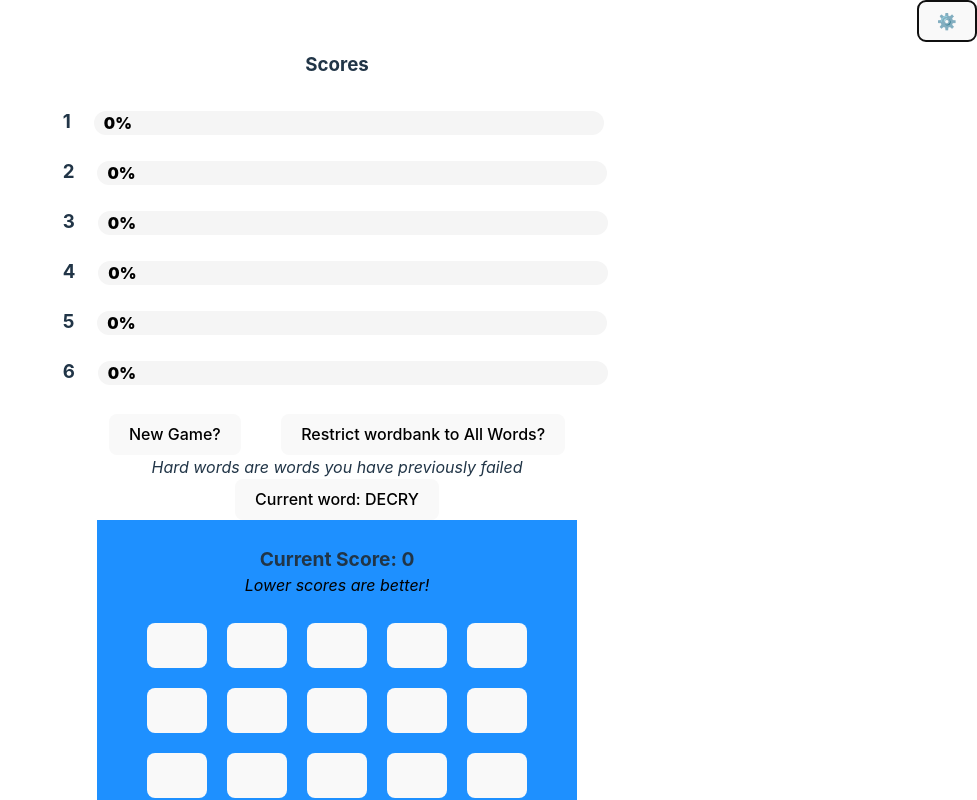
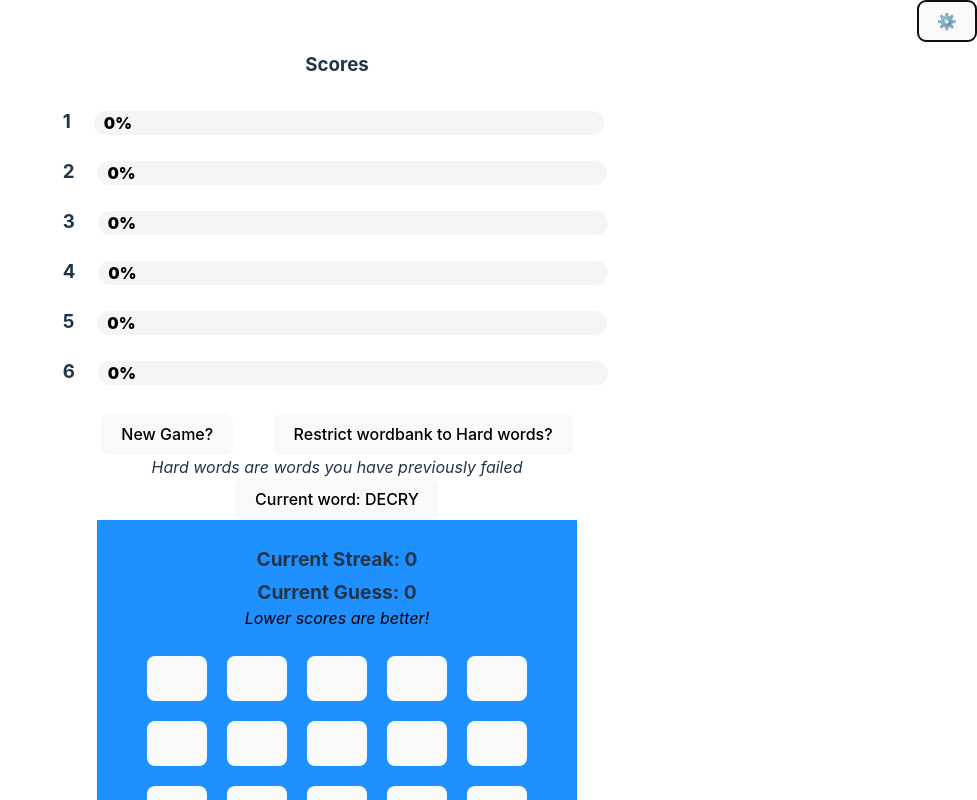
Before and after one commit to Haider-Al-Hajjar/Wordle-Project, a React (Vite) app: page /Game in a window 1280 px wide. Both pictures are taken after a click on the button "⚙️". Shown: the top 800 px of the page, without its empty margins (303-1280 px from the left). Built offline with nearby package versions, Linux system fonts and the light colour scheme.

Commit message:
OKAY SO THE HARD WORDS THING WORKS AND ALSO THE SCORE TRACKER MAYBE ADD A STREAK TRACKER ALSO??

```diff
--- a/Components/GameOptions.jsx
+++ b/Components/GameOptions.jsx
@@ -63,11 +63,11 @@ function GameOptions(props) {
                     )
                 }) : null}
             </p>
-            <button onClick={() => { props.newGame() }} style={{ marginRight: 40 }}>
+            <button onClick={() => { props.newGame(props.hardMode) }} style={{ marginRight: 40 }}>
                 New Game?
             </button>
             <button onClick={() => { toggleHardMode() }}>
-                Restrict wordbank to {props.hardMode ? "Hard words" : "All Words"}?
+                Restrict wordbank to {!(props.hardMode) ? "Hard words" : "All Words"}?
             </button>
             <br />
             <i>Hard words are words you have previously failed</i>
--- a/pages/Game.jsx
+++ b/pages/Game.jsx
@@ -9,20 +9,25 @@ import GameOptions from "../Components/GameOptions"
 function Game() {
     // Functions
     // Relating to the typed word.
-    function getNewWord() { // Fetches answer from wordbank.
-        const wordBank = Wordbank()
-
-        // !!!ACTION REQUIRED!!!
-        // just have to get this thing not to break when hardMode is called before it's initialized.
-        // if (hardMode) {
-        //     const randomNumberInRange = (min, max) => {
-        //         return Math.floor(Math.random()
-        //             * (max - min + 1)) + min;
-        //     }
-        //     return (failedWords[randomNumberInRange(1, failedWords.length)])
-
-        // }
-        return (wordBank)
+    function getNewWord(hardMode) { // Fetches answer from wordbank.
+        if (!hardMode) {
+            const wordBank = Wordbank()
+            initialRun = false
+            return (wordBank)
+        }
+        else {
+            let randomNumber = Math.floor(Math.random() * (failedWords.length - 1 + 1))
+            //(min, max) => {
+            //    return Math.floor(Math.random()    * (max - min + 1)) + min;
+            console.log(hardMode)
+            console.log(failedWords)
+            console.log(Math.random() * (failedWords.length))
+            console.log(failedWords.length)
+            console.log(Math.floor(Math.random() * (failedWords.length)))
+            console.log(failedWords[randomNumber])
+            console.log(randomNumber)
+            return ([failedWords[randomNumber]])
+        }
     }
 
     function type(input) { // Types a character
@@ -122,7 +127,7 @@ function Game() {
 
 
     function newGame() {
-        initialWord = getNewWord()
+        initialWord = getNewWord(hardMode)
         setWord(initialWord[0])
         setDef(initialWord[1])
         setRow(0)
@@ -156,6 +161,7 @@ function Game() {
     //
     // Variables
     // Variables relating to the typed word
+    let initialRun = true
     let initialWord = getNewWord()
     const [word, setWord] = useState(initialWord[0]), [def, setDef] = useState(initialWord[1])
     const [row, setRow] = useState(0), [letter, setLetter] = useState(0)
@@ -188,7 +194,8 @@ function Game() {
             }}>Current word: {word.toUpperCase()}</button>
 
             <div className="wordleTable padding-big"> {/*Wordle Table*/}
-                <p className="title">Current Score: {row} </p>
+                <p className="title">Current Streak: {streak} </p>
+                <p className="title">Current Guess: {row} </p>
                 <p className="subtitle">Lower scores are better!</p>
                 <div className="row">
                     {row != 0 ? <Row id={0} word={guess[0]} checkCorrect={checkCorrect} answer={word} key={row} /> : <Row word={activeWord} key={row} />} {/*Wordle row. Starts empty, fills on guess.*/}
```
